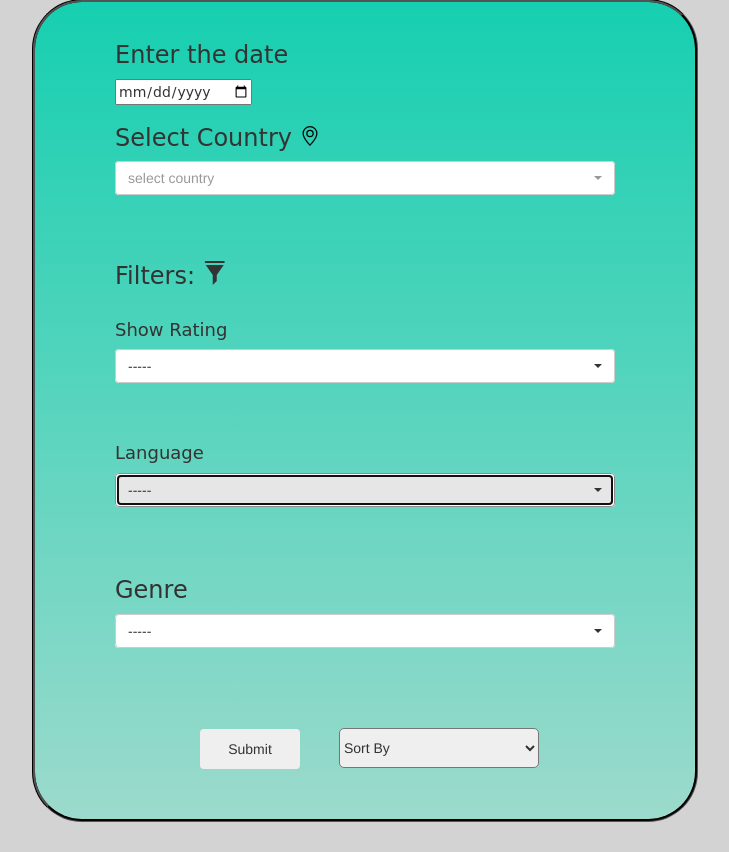
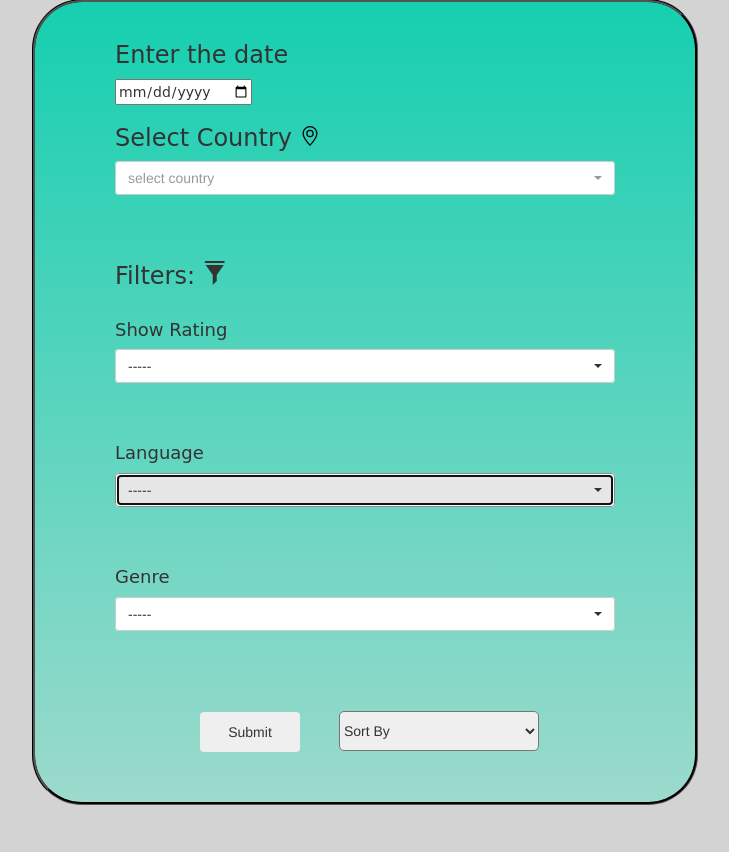
Before and after one commit to sid9502/SDS, a Django app: page / in a window 1280 px wide. Shown: the part 159-1011 px from the top of the page, without its empty margins (275-1004 px from the left). After the commit the page ends 964 px from the top, so only its background shows below. Run offline with Django 3.2, Linux system fonts and the light colour scheme; some libraries are stand-ins or nearby versions.

Commit message:
Update home.html

```diff
--- a/templates/home.html
+++ b/templates/home.html
@@ -400,7 +400,7 @@
               </div>
             <br>
             <div style="padding-top: 30px;">
-            <H3 style="font-family: 'Shadows Into Light', cursive;">Genre</H3>
+            <H4 style="font-family: 'Shadows Into Light', cursive;">Genre</H4>
           </div>
             <select  name="Genre" class="form-control selectpicker" data-live-search="true" data-flip="true" >
               <option value="0">-----</option>
```
